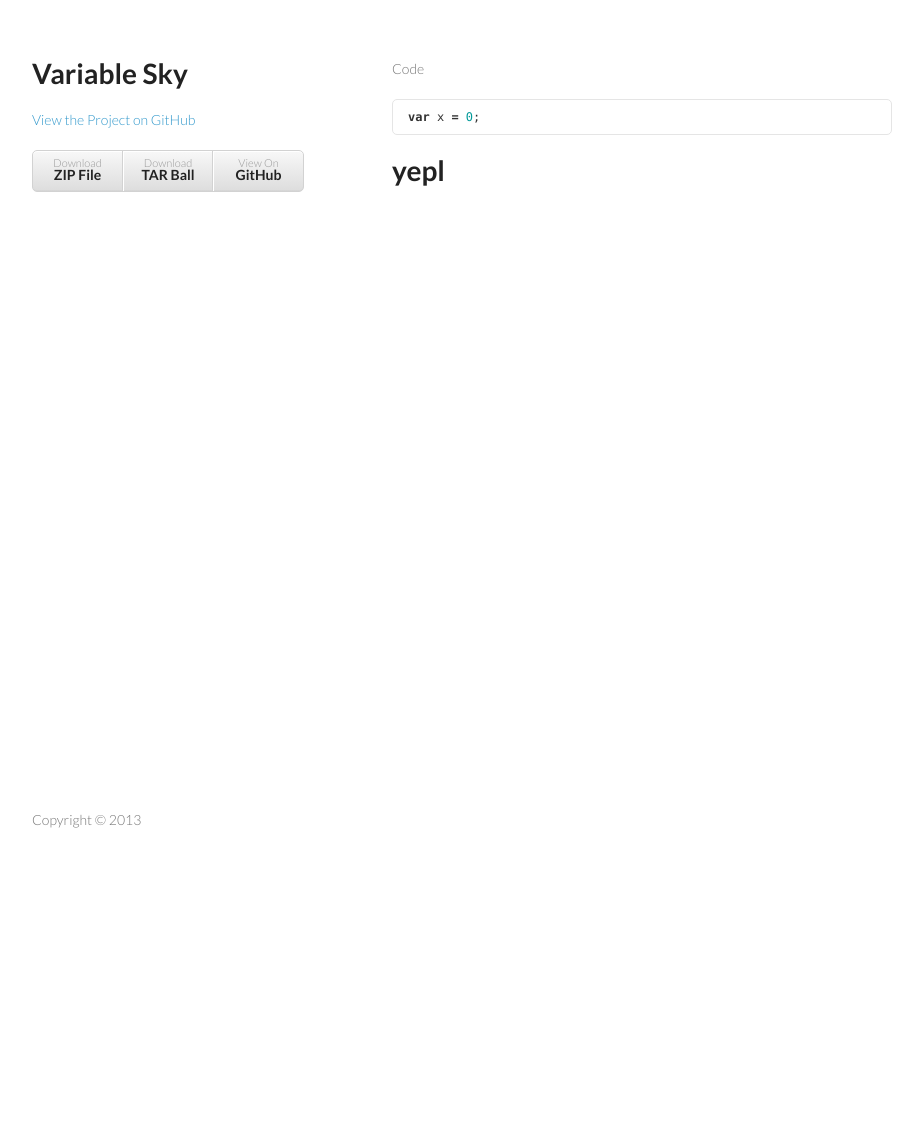
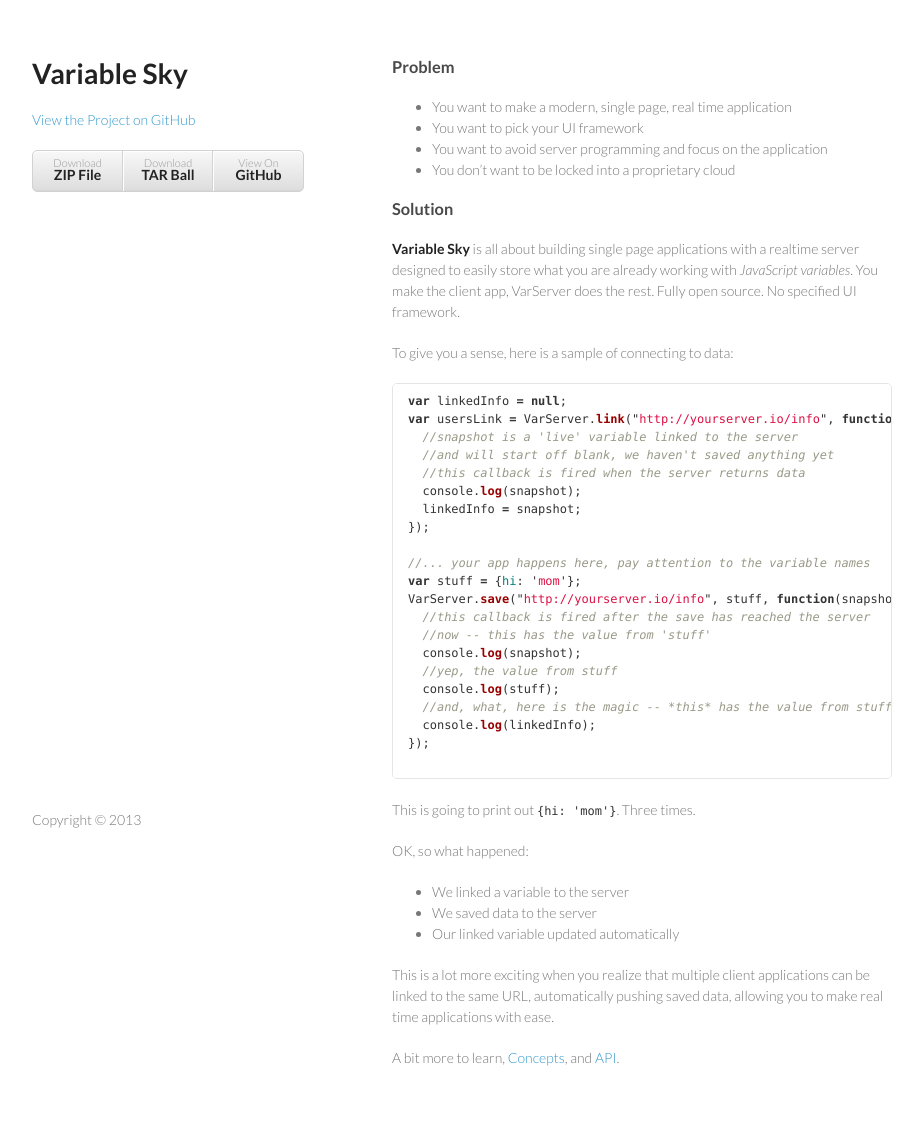
Before and after one commit to wballard/VariableSky, a Jekyll site: the page built from index.markdown, in a window 1280 px wide. Shown: the whole page, without its empty margins (178-1101 px from the left). Built offline with Jekyll 4.4.1, drawn with Linux system fonts in a browser that asks for light colours; Markdown is read by kramdown in place of the engine named in the settings; before the commit the page ends 900 px from its top, so only the background shows below that.

Commit message:
rough draft

````diff
--- a/index.markdown
+++ b/index.markdown
@@ -3,10 +3,55 @@
 title: Variable Sky
 ---
 
-Code
 
-``` javascript
-var x = 0;
+### Problem
+* You want to make a modern, single page, real time application
+* You want to pick your UI framework
+* You want to avoid server programming and focus on the application
+* You don't want to be locked into a proprietary cloud
+
+### Solution
+**Variable Sky** is all about building single page applications with a realtime
+server designed to easily store what you are already working with
+_JavaScript variables_. You make the client app, VarServer does the
+rest. Fully open source. No specified UI framework.
+
+To give you a sense, here is a sample of connecting to data:
+
+```javascript
+var linkedInfo = null;
+var usersLink = VarServer.link("http://yourserver.io/info", function(snapshot){
+  //snapshot is a 'live' variable linked to the server
+  //and will start off blank, we haven't saved anything yet
+  //this callback is fired when the server returns data
+  console.log(snapshot);
+  linkedInfo = snapshot;
+});
+
+//... your app happens here, pay attention to the variable names
+var stuff = {hi: 'mom'};
+VarServer.save("http://yourserver.io/info", stuff, function(snapshot){
+  //this callback is fired after the save has reached the server
+  //now -- this has the value from 'stuff'
+  console.log(snapshot);
+  //yep, the value from stuff
+  console.log(stuff);
+  //and, what, here is the magic -- *this* has the value from stuff
+  console.log(linkedInfo);
+});
+
 ```
 
-# yepl
+This is going to print out `{hi: 'mom'}`. Three times.
+
+OK, so what happened:
+
+* We linked a variable to the server
+* We saved data to the server
+* Our linked variable updated automatically
+
+This is a lot more exciting when you realize that multiple client
+applications can be linked to the same URL, automatically pushing saved
+data, allowing you to make real time applications with ease.
+
+A bit more to learn, [Concepts](concepts.html), and [API](api.html).
````
